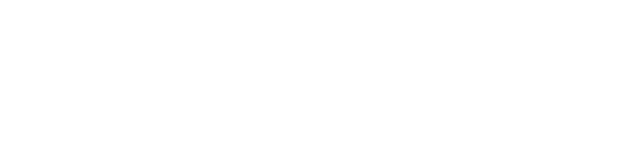
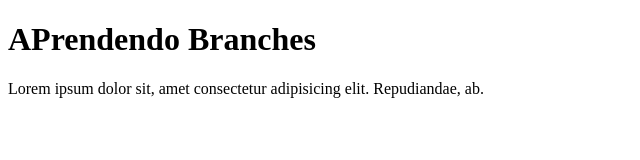
Before and after one commit to izabelaapm/aula4-branches, a plain HTML site: page index.html in a window 1280 px wide. Shown: the whole page, without its empty margins (0-640 px from the left). Drawn offline with Linux system fonts and the light colour scheme.

Commit message:
conteudo

```diff
--- a/index.html
+++ b/index.html
@@ -7,6 +7,9 @@
     <title>Document</title>
 </head>
 <body>
-
+    <main>
+        <h1>APrendendo Branches</h1>
+        <p>Lorem ipsum dolor sit, amet consectetur adipisicing elit. Repudiandae, ab.</p>
+    </main>
 </body>
 </html>
```
